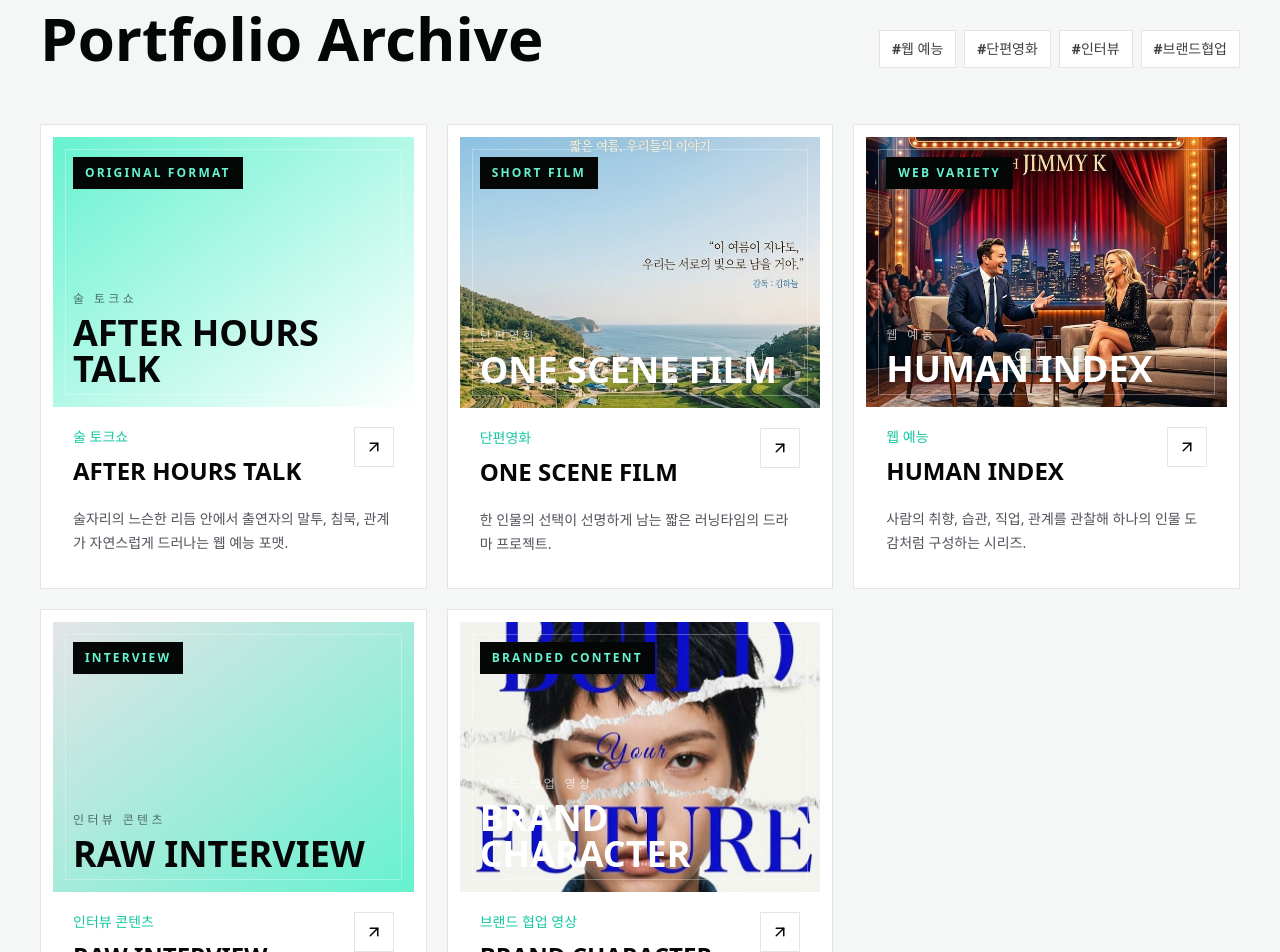
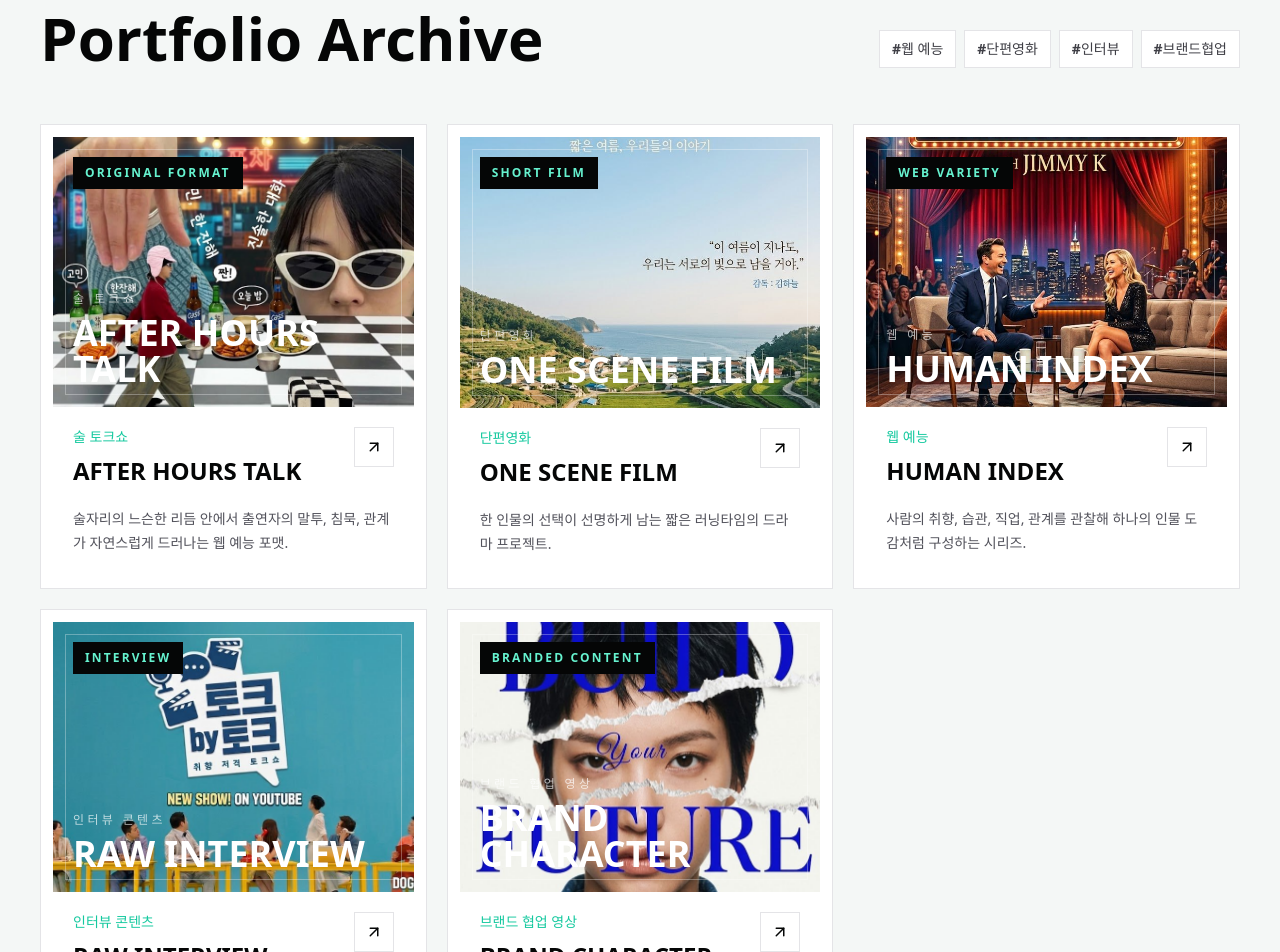
Before and after one commit to lsh2002esh-lab/dogam-studio, a React (Vite) app: page / in a window 1280 px wide. Shown: the part 2560-3512 px from the top of the page. Built offline with nearby package versions, Linux system fonts and the light colour scheme; a web font is replaced by a local one.

Commit message:
Add remaining portfolio images

```diff
--- a/src/data/works.js
+++ b/src/data/works.js
@@ -5,6 +5,7 @@ export const works = [
     description: '술자리의 느슨한 리듬 안에서 출연자의 말투, 침묵, 관계가 자연스럽게 드러나는 웹 예능 포맷.',
     tag: 'Original Format',
     accent: 'from-mint-300 to-white',
+    image: './images/works/sul.jpg',
   },
   {
     title: 'ONE SCENE FILM',
@@ -28,6 +29,7 @@ export const works = [
     description: '꾸며진 답변보다 표정과 호흡을 따라가며 브랜드와 인물의 진짜 접점을 찾아내는 인터뷰.',
     tag: 'Interview',
     accent: 'from-zinc-200 to-mint-300',
+    image: './images/works/talk.jpg',
   },
   {
     title: 'BRAND CHARACTER',
```
Also changed, not shown: public/images/works/sul.jpg (added), public/images/works/talk.jpg (added).
